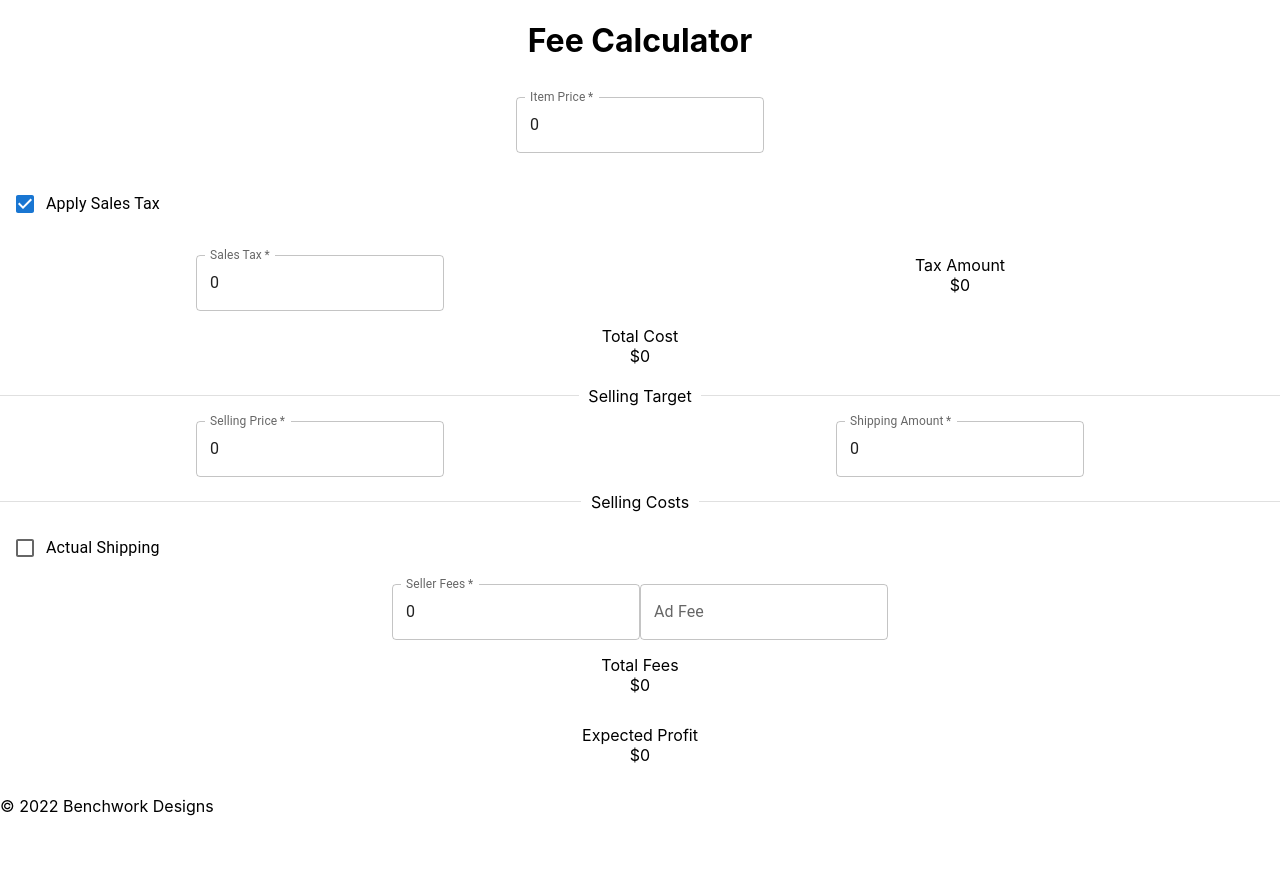
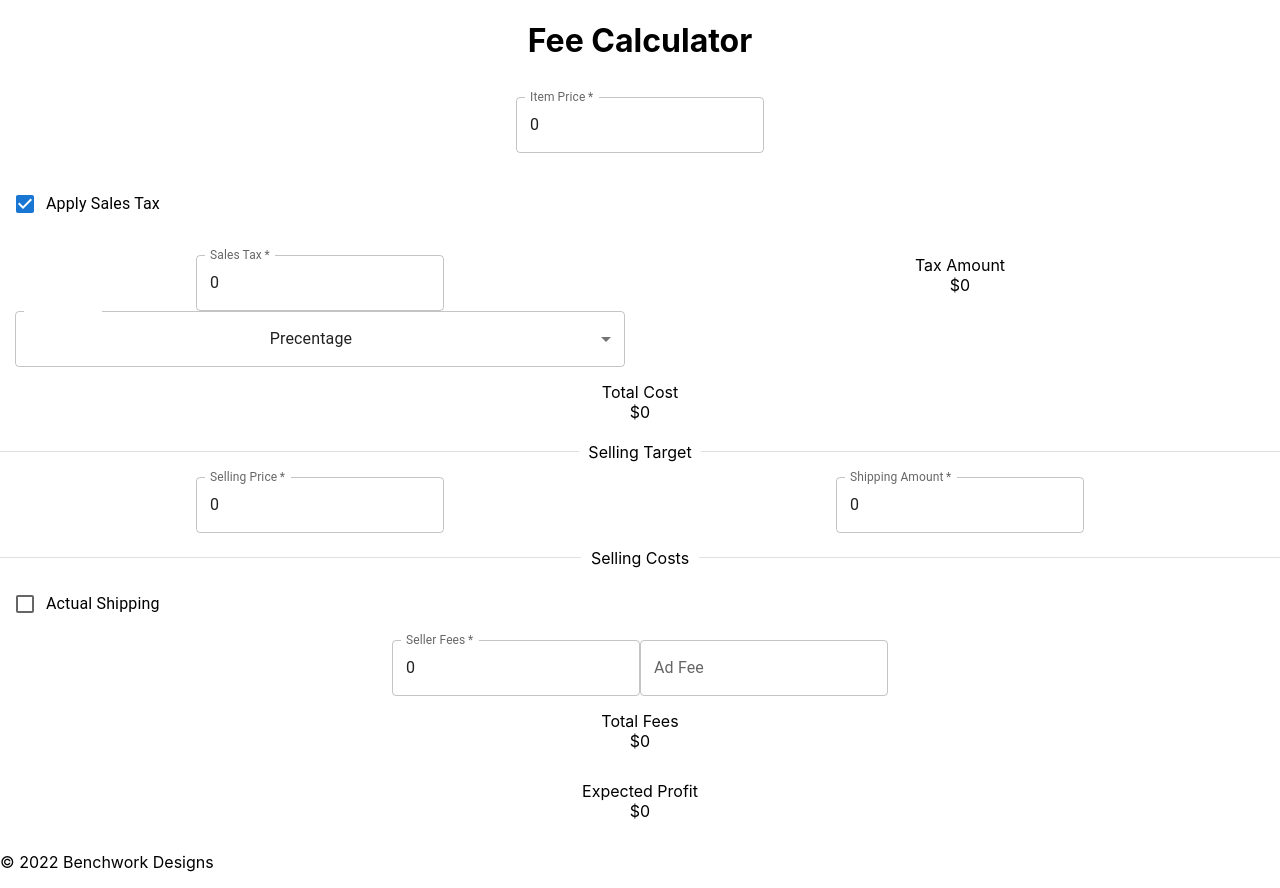
Before and after one commit to Fortee2/flipper-fees, a React (Create React App) app: page / in a window 1280 px wide. Both pictures are taken after a click on the label "Apply Sales Tax". Before the commit the page ends 832 px from the top, so only its background shows below. Built offline with nearby package versions, Linux system fonts and the light colour scheme.

Commit message:
Precentage/Amount Component
Adds Component to toggle value between % and fixed dollar amount

```diff
--- a/src/components/Pages/CalculatorPage.tsx
+++ b/src/components/Pages/CalculatorPage.tsx
@@ -6,6 +6,7 @@ import { Box } from "@mui/system";
 import SellingFee from "../../model/SellingFee";
 import FeeTypes from "../../enums/FeeTypes";
 import FeeCalculator from "../../calculators/FeeCalculator";
+import { PrecentageInput } from "../shared/PrecentageInput";
 
 const CalculatorPage =  () => {
     const [itemPrice, setItemPrice] = useState<number>(0);
@@ -95,7 +96,7 @@ const CalculatorPage =  () => {
                 <div className="row" hidden={!showSalesTax} >
                         <div className="col-6">
                         <div>
-                            <TextField
+                            {/* <TextField
                                 required
                                 id="sales-tax"
                                 type={"number"}
@@ -104,6 +105,12 @@ const CalculatorPage =  () => {
                                     setSalesTax(Number(event.target.value));
                                 } }
                                 value={salesTax}
+                            /> */}
+                            <PrecentageInput
+                            //    id="sales-tax"
+                                label="Sales Tax"
+                                value={salesTax}
+                                handleOnChange={(value)=>{ setSalesTax(value)}}
                             />
                         </div>
                     </div>
--- /dev/null
+++ b/src/components/shared/PrecentageInput.tsx
@@ -0,0 +1,53 @@
+import FormControl from "@mui/material/FormControl";
+import MenuItem from "@mui/material/MenuItem";
+import Select from "@mui/material/Select";
+import TextField from "@mui/material/TextField";
+import { useEffect, useState } from "react";
+
+interface PrecentageInputProps {
+    label: string;
+    value: number;
+    handleOnChange: (newValue : number)    => void;
+}
+
+export const PrecentageInput = (props: PrecentageInputProps) => {
+    const [controlValue, setControlValue] = useState<number>(props.value);
+    const [amtType, setAmtType] = useState<number>(100);
+
+    const calculateNewValue = () => {
+        const newValue: number = (amtType == 100) ? controlValue / 100 : controlValue;
+        props.handleOnChange(newValue);
+    }
+
+    useEffect(() => {
+        calculateNewValue();
+    } , [controlValue, amtType]);
+
+    return (
+        <div>
+            <TextField
+                required
+                type={"number"}
+                label={props.label}
+                onChange={(event)=>{
+                    setControlValue(parseFloat(event.target.value));
+                    calculateNewValue();
+                } }
+                value={controlValue}
+            />
+            <FormControl fullWidth>
+                <Select
+                    value={amtType}
+                    label="Precentage?"
+                    onChange={(event)=>{
+                        setAmtType(event.target.value as number);
+                        calculateNewValue() ;
+                    }}
+                >
+                <MenuItem value={100}>Precentage</MenuItem>
+                <MenuItem value={1}>Fixed Amt.</MenuItem>
+                </Select>
+            </FormControl>
+        </div>
+    );
+}
```
